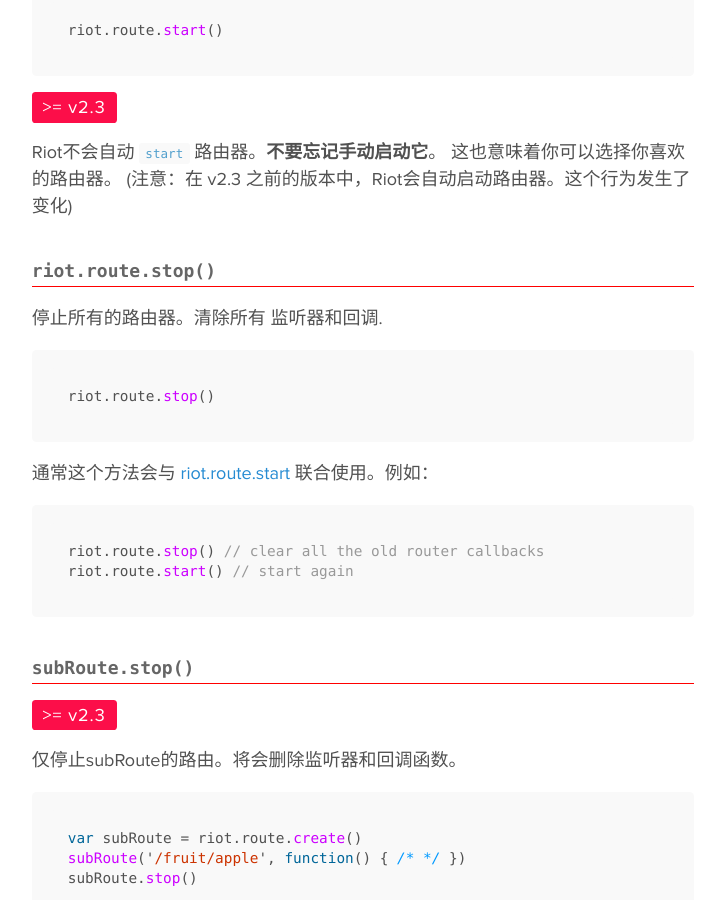
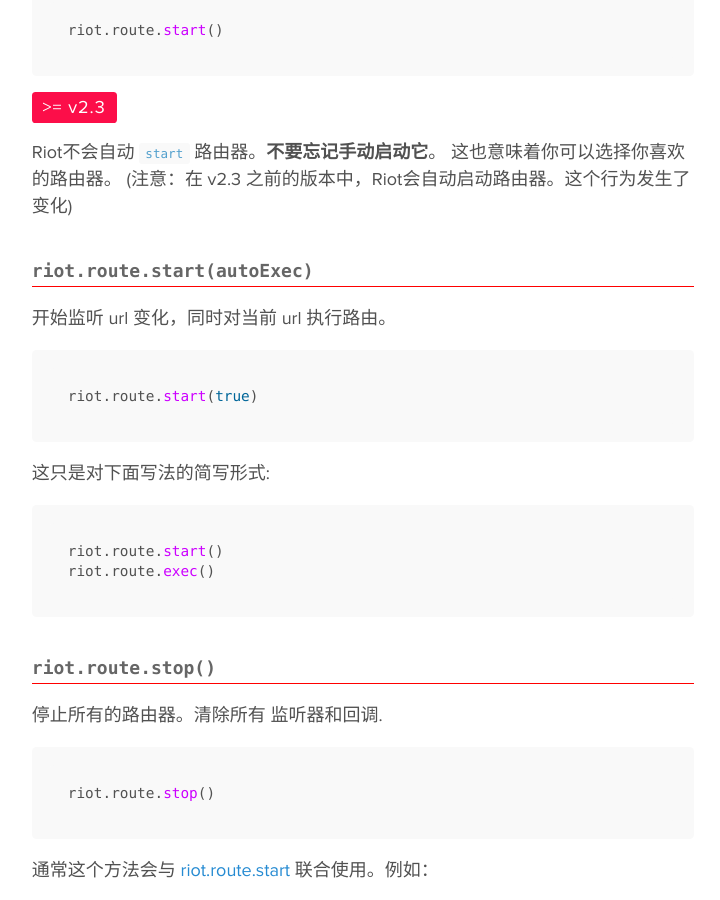
Before and after one commit to riot/riot.github.io, a Jekyll site: the page built from zh/api/route.md, in a window 1280 px wide and 900 px high, scrolled down 3507 px. Shown: the whole window, without its empty margins (277-997 px from the left). Built offline with Jekyll 4.4.1, drawn with Linux system fonts in a browser that asks for light colours; nearby versions of some CDN libraries; Markdown is read by kramdown in place of the engine named in the settings.

````diff
--- a/zh/api/route.md
+++ b/zh/api/route.md
@@ -141,6 +141,21 @@ riot.route.start()
 
 Riot不会自动 `start` 路由器。**不要忘记手动启动它**。 这也意味着你可以选择你喜欢的路由器。
 (注意：在 v2.3 之前的版本中，Riot会自动启动路由器。这个行为发生了变化)
+
+### riot.route.start(autoExec)
+
+开始监听 url 变化，同时对当前 url 执行路由。
+
+```js
+riot.route.start(true)
+```
+
+这只是对下面写法的简写形式:
+
+```js
+riot.route.start()
+riot.route.exec()
+```
 
 
 ### riot.route.stop()
````
Also changed, not shown: zh/index.md (+4 -4 lines).
